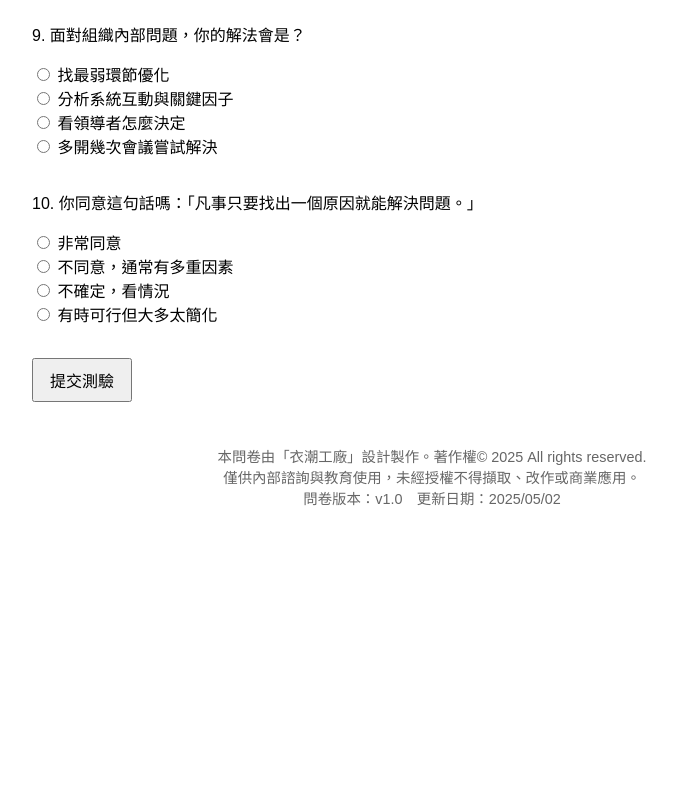
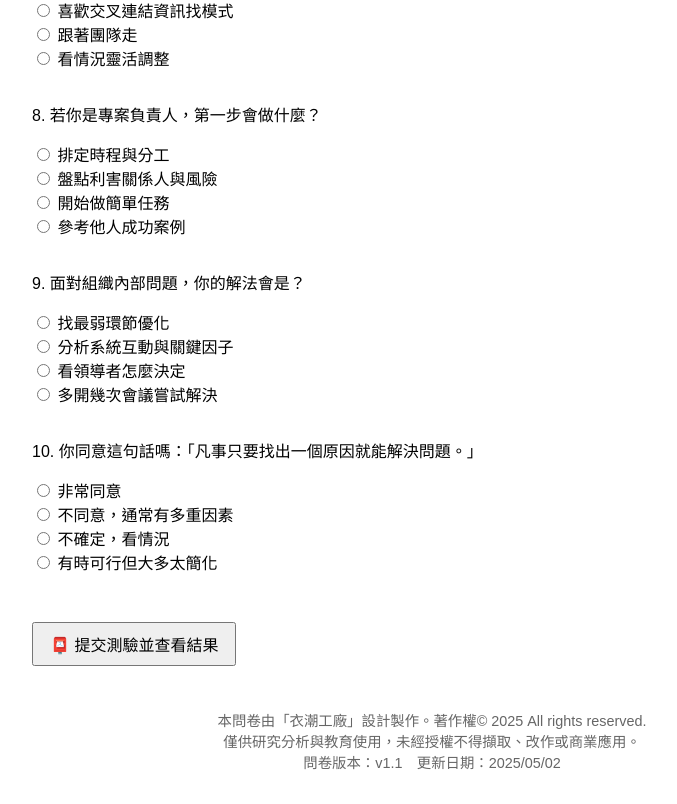
Before and after one commit to TF-researcher/-thinking-style-quiz, a plain HTML site: page index.html in a window 1280 px wide. Shown: the part 1443-2247 px from the top of the page, without its empty margins (208-885 px from the left). Before the commit the page ends 1983 px from the top, so only its background shows below. Drawn offline with Linux system fonts and the light colour scheme.

Commit message:
Add files via upload

```diff
--- a/index.html
+++ b/index.html
@@ -1,3 +1,4 @@
+
 <!DOCTYPE html>
 <html lang="zh-Hant">
 <head>
@@ -9,99 +10,107 @@
     h1 { color: #2c3e50; }
     .question { margin-bottom: 2em; }
     .results { display: none; margin-top: 2em; padding: 1em; border: 1px solid #ccc; background: #f9f9f9; }
-    button { padding: 0.5em 1em; font-size: 1em; }
+    button { padding: 0.5em 1em; font-size: 1em; margin-top: 1em; }
     .bar { height: 20px; background: #3498db; margin-bottom: 0.5em; }
     .label { font-weight: bold; margin-bottom: 0.2em; }
+    #shareBox { margin-top: 2em; background: #eef; padding: 1em; border-radius: 8px; }
+    #shareText { width: 100%; height: 80px; }
+    .intro { background: #f0f8ff; border-left: 4px solid #339; padding: 1em; margin-bottom: 2em; }
   </style>
 </head>
 <body>
   <h1>思維模式評估問卷</h1>
+  <div class="intro">
+    <p>📛 <strong>用途說明：</strong> 本測驗旨在評估受測者傾向的思維方式，協助您理解個人偏好與決策風格。適用於自我探索、教育輔導或職涯諮詢。</p>
+    <p>📌 <strong>填寫須知：</strong> 本問卷無對錯之分，請依照您的真實想法作答。本系統不會儲存任何個人資料，所有回饋僅供參考。</p>
+    <p>🔒 <strong>隱私聲明：</strong> 您的填答資料將僅用於統計研究分析。填寫即表示您同意本隱私政策。</p>
+  </div>
   <form id="quizForm">
 <div class="question" id="q1">
   <p>1. 當你在解決一個問題時，你通常會怎麼開始？</p>
   <label><input type="radio" name="q1" value="linear"> 找出問題的最明顯原因並直接解決</label><br>
   <label><input type="radio" name="q1" value="network"> 梳理所有可能導致問題的原因</label><br>
   <label><input type="radio" name="q1" value="passive"> 問主管或他人怎麼處理</label><br>
-      <label><input type="radio" name="q1" value="mixed"> 嘗試錯誤法，一步一步試看看</label>
+  <label><input type="radio" name="q1" value="mixed"> 嘗試錯誤法，一步一步試看看</label><br>
 </div>
-
 <div class="question" id="q2">
   <p>2. 面對時間緊迫的任務，你會？</p>
   <label><input type="radio" name="q2" value="linear"> 依照原本的流程一項一項完成</label><br>
   <label><input type="radio" name="q2" value="network"> 找最重要的幾件事同時處理</label><br>
   <label><input type="radio" name="q2" value="passive"> 等主管交代再行動</label><br>
-      <label><input type="radio" name="q2" value="mixed"> 先做簡單的部分建立成就感</label>
+  <label><input type="radio" name="q2" value="mixed"> 先做簡單的部分建立成就感</label><br>
 </div>
-
 <div class="question" id="q3">
   <p>3. 一間公司營收下滑，你覺得最可能的原因是？</p>
   <label><input type="radio" name="q3" value="linear"> 客戶流失</label><br>
   <label><input type="radio" name="q3" value="network"> 多種內外部因素共同影響</label><br>
   <label><input type="radio" name="q3" value="passive"> 業務表現不好</label><br>
-      <label><input type="radio" name="q3" value="mixed"> 市場自然波動</label>
+  <label><input type="radio" name="q3" value="mixed"> 市場自然波動</label><br>
 </div>
-
 <div class="question" id="q4">
   <p>4. 如果朋友跟你說他失戀了，你會？</p>
   <label><input type="radio" name="q4" value="linear"> 勸他趕快振作，去找新的對象</label><br>
   <label><input type="radio" name="q4" value="network"> 聆聽他整體情緒變化與過去經歷</label><br>
   <label><input type="radio" name="q4" value="passive"> 建議他去旅行轉換心情</label><br>
-      <label><input type="radio" name="q4" value="mixed"> 告訴他時間會解決一切</label>
+  <label><input type="radio" name="q4" value="mixed"> 告訴他時間會解決一切</label><br>
 </div>
-
 <div class="question" id="q5">
   <p>5. 有人說「窮是因為不夠努力」，你怎麼看？</p>
   <label><input type="radio" name="q5" value="linear"> 是的，努力工作就能翻身</label><br>
   <label><input type="radio" name="q5" value="network"> 有結構性問題如教育、家庭背景</label><br>
   <label><input type="radio" name="q5" value="passive"> 看運氣</label><br>
-      <label><input type="radio" name="q5" value="mixed"> 有些人努力但無效，需要更多改變</label>
+  <label><input type="radio" name="q5" value="mixed"> 有些人努力但無效，需要更多改變</label><br>
 </div>
-
 <div class="question" id="q6">
   <p>6. 你認為造成學生成績不好的原因是？</p>
   <label><input type="radio" name="q6" value="linear"> 學生不認真讀書</label><br>
   <label><input type="radio" name="q6" value="network"> 教學方式、家庭、心理綜合因素</label><br>
   <label><input type="radio" name="q6" value="passive"> 課程太難</label><br>
-      <label><input type="radio" name="q6" value="mixed"> 學校資源分配問題</label>
+  <label><input type="radio" name="q6" value="mixed"> 學校資源分配問題</label><br>
 </div>
-
 <div class="question" id="q7">
   <p>7. 以下哪種思維方式你覺得最接近自己？</p>
   <label><input type="radio" name="q7" value="linear"> 有步驟就能執行好</label><br>
   <label><input type="radio" name="q7" value="network"> 喜歡交叉連結資訊找模式</label><br>
   <label><input type="radio" name="q7" value="passive"> 跟著團隊走</label><br>
-      <label><input type="radio" name="q7" value="mixed"> 看情況靈活調整</label>
+  <label><input type="radio" name="q7" value="mixed"> 看情況靈活調整</label><br>
 </div>
-
 <div class="question" id="q8">
   <p>8. 若你是專案負責人，第一步會做什麼？</p>
   <label><input type="radio" name="q8" value="linear"> 排定時程與分工</label><br>
   <label><input type="radio" name="q8" value="network"> 盤點利害關係人與風險</label><br>
   <label><input type="radio" name="q8" value="passive"> 開始做簡單任務</label><br>
-      <label><input type="radio" name="q8" value="mixed"> 參考他人成功案例</label>
+  <label><input type="radio" name="q8" value="mixed"> 參考他人成功案例</label><br>
 </div>
-
 <div class="question" id="q9">
   <p>9. 面對組織內部問題，你的解法會是？</p>
   <label><input type="radio" name="q9" value="linear"> 找最弱環節優化</label><br>
   <label><input type="radio" name="q9" value="network"> 分析系統互動與關鍵因子</label><br>
   <label><input type="radio" name="q9" value="passive"> 看領導者怎麼決定</label><br>
-      <label><input type="radio" name="q9" value="mixed"> 多開幾次會議嘗試解決</label>
+  <label><input type="radio" name="q9" value="mixed"> 多開幾次會議嘗試解決</label><br>
 </div>
-
 <div class="question" id="q10">
   <p>10. 你同意這句話嗎：「凡事只要找出一個原因就能解決問題。」</p>
   <label><input type="radio" name="q10" value="linear"> 非常同意</label><br>
   <label><input type="radio" name="q10" value="network"> 不同意，通常有多重因素</label><br>
   <label><input type="radio" name="q10" value="passive"> 不確定，看情況</label><br>
-      <label><input type="radio" name="q10" value="mixed"> 有時可行但大多太簡化</label>
+  <label><input type="radio" name="q10" value="mixed"> 有時可行但大多太簡化</label><br>
 </div>
   </form>
-
-  <button type="button" onclick="submitQuiz()">提交測驗</button>
-
+  <button type="button" onclick="submitQuiz()">📮 提交測驗並查看結果</button>
   <div class="results" id="results"></div>
-
+  <div id="shareBox" style="display:none;">
+    <h3>📢 分享你的結果</h3>
+    <textarea id="shareText" readonly>（結果產生中...）</textarea><br>
+    <button onclick="copyResult()">📋 複製分享文字</button>
+    <a id="lineShare" href="#" target="_blank">分享到 LINE</a>
+    <a id="igLink" href="https://www.instagram.com/" target="_blank" style="margin-left: 1em;">前往 IG 限動貼圖</a>
+  </div>
+  <footer style="margin-top:3em; font-size:0.9em; color:#666; text-align:center;">
+    本問卷由「衣潮工廠」設計製作。著作權© 2025 All rights reserved.<br>
+    僅供研究分析與教育使用，未經授權不得擷取、改作或商業應用。<br>
+    問卷版本：v1.1　更新日期：2025/05/02
+  </footer>
   <script>
     const weights = { linear: 10, network: 10, mixed: 5, passive: 0 };
     function submitQuiz() {
@@ -110,7 +119,6 @@
       let score = { linear: 0, network: 0, mixed: 0, passive: 0 };
       let totalScore = 0;
       let answered = 0;
-
       for (let [key, value] of answers.entries()) {
         if (weights[value] !== undefined) {
           score[value] += weights[value];
@@ -118,44 +126,40 @@
           answered++;
         }
       }
-
       const resultsDiv = document.getElementById('results');
       resultsDiv.innerHTML = '';
-
       if (answered < 10) {
         resultsDiv.style.display = 'block';
         resultsDiv.innerText = '請完成所有題目再提交。';
         return;
       }
-
       const sorted = Object.entries(score).sort((a, b) => b[1] - a[1]);
       const top1 = sorted[0];
       const top2 = sorted[1];
-
       const explainMap = {
         network: '網狀思維型：擅長多角度整合與分析，適合複雜決策與策略工作。',
         linear: '線性思維型：邏輯清晰、有條理，適合流程導向與執行類工作。',
         mixed: '混合型思維：能靈活切換思考方式，依照情境調整解法。',
         passive: '被動型思維：建議培養主動分析與解決問題的能力。'
       };
-
       resultsDiv.innerHTML += `<div class="label">最高分思維傾向：${top1[0]}（${top1[1]}分）<br>${explainMap[top1[0]]}</div>`;
       resultsDiv.innerHTML += `<div class="label">次高分思維傾向：${top2[0]}（${top2[1]}分）<br>${explainMap[top2[0]]}</div><br>`;
-
       for (const [type, value] of Object.entries(score)) {
         const percent = Math.round((value / (10 * answered)) * 100);
         resultsDiv.innerHTML += `<div class="label">${type} (${percent}%)</div><div class="bar" style="width:${percent}%"></div>`;
       }
-
+      const resultText = `🎯 我剛完成「思維模式評估問卷」，我的結果是「${top1[0]}」類型（${top1[1]}分）！\n👉 快來測看看你是什麼風格：https://tf-researcher.github.io/-thinking-style-quiz/`;
+      document.getElementById('shareText').value = resultText;
+      document.getElementById('lineShare').href = `https://line.me/R/msg/text/?${encodeURIComponent(resultText)}`;
+      document.getElementById('shareBox').style.display = 'block';
       resultsDiv.style.display = 'block';
     }
+    function copyResult() {
+      const text = document.getElementById('shareText').value;
+      navigator.clipboard.writeText(text).then(() => {
+        alert('已複製到剪貼簿！');
+      });
+    }
   </script>
-
-<footer style="margin-top:3em; font-size:0.9em; color:#666; text-align:center;">
-  本問卷由「衣潮工廠」設計製作。著作權© 2025 All rights reserved.<br>
-  僅供內部諮詢與教育使用，未經授權不得擷取、改作或商業應用。<br>
-  問卷版本：v1.0　更新日期：2025/05/02
-</footer>
 </body>
-
 </html>
```
Lines whose indentation alone changed are shown as unchanged.
